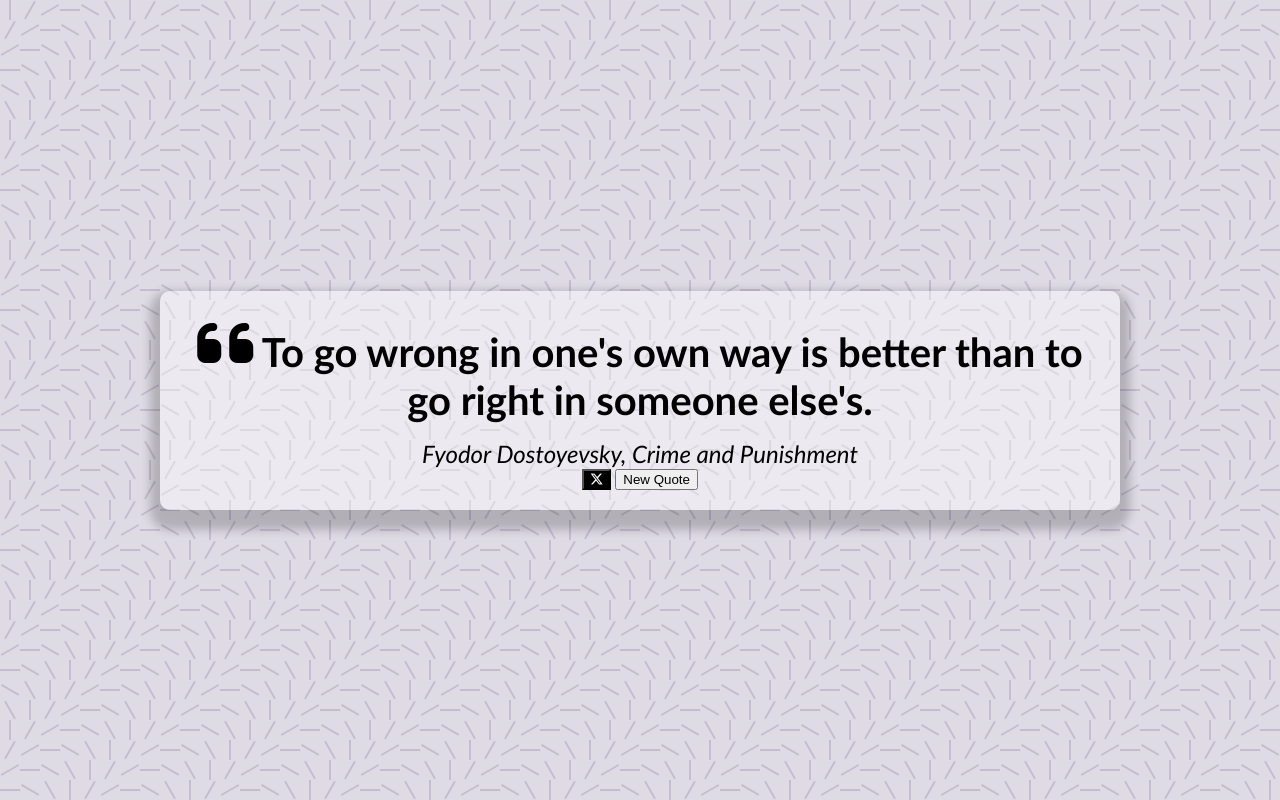
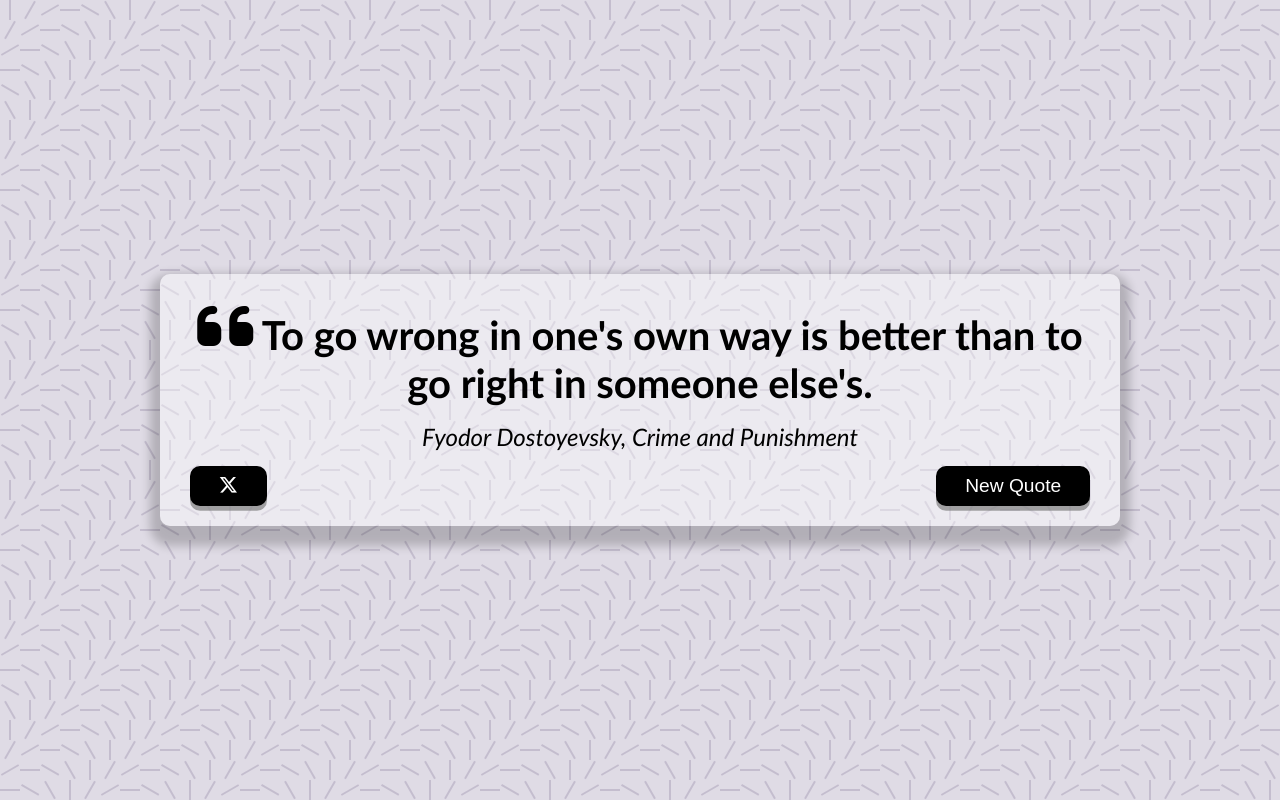
Before and after one commit to ol-biaa/Quote-Generator, a plain HTML site: page index.html in a window 1280 px wide. Drawn offline with Linux system fonts and the light colour scheme; a web font is replaced by a local one.

Commit message:
final css

```diff
--- a/style.css
+++ b/style.css
@@ -52,6 +52,38 @@ justify-content: center;
     background-color: #000;
 }
 
+.button-container{
+    margin-top: 15px;
+    display: flex;
+    justify-content: space-between;
+}
+button{
+    cursor: pointer;
+    font-size: 1.2rem;
+    height: 2.5rem;
+    border: none;
+    border-radius: 10px;
+    color: #fff;
+    background-color: #000;
+    outline: none;
+    padding: 0.5rem 1.8rem;
+    box-shadow: 0 0.3rem rgba(121, 121, 121, 0.65);
+}
+
+button:hover{
+    filter: brightness(100%);
+}
+
+button:active{
+    transform: translate(0, 0.3rem);
+    box-shadow: 0 0.1rem rgba(255, 255, 255, 0.65);
+}
+
+.fa-x-twitter:hover{
+    font-size: 1.5rem;
+
+}
+
 /* Media Query: Tablet or smaller */
 
 @media screen and (max-width: 1000px){
```
